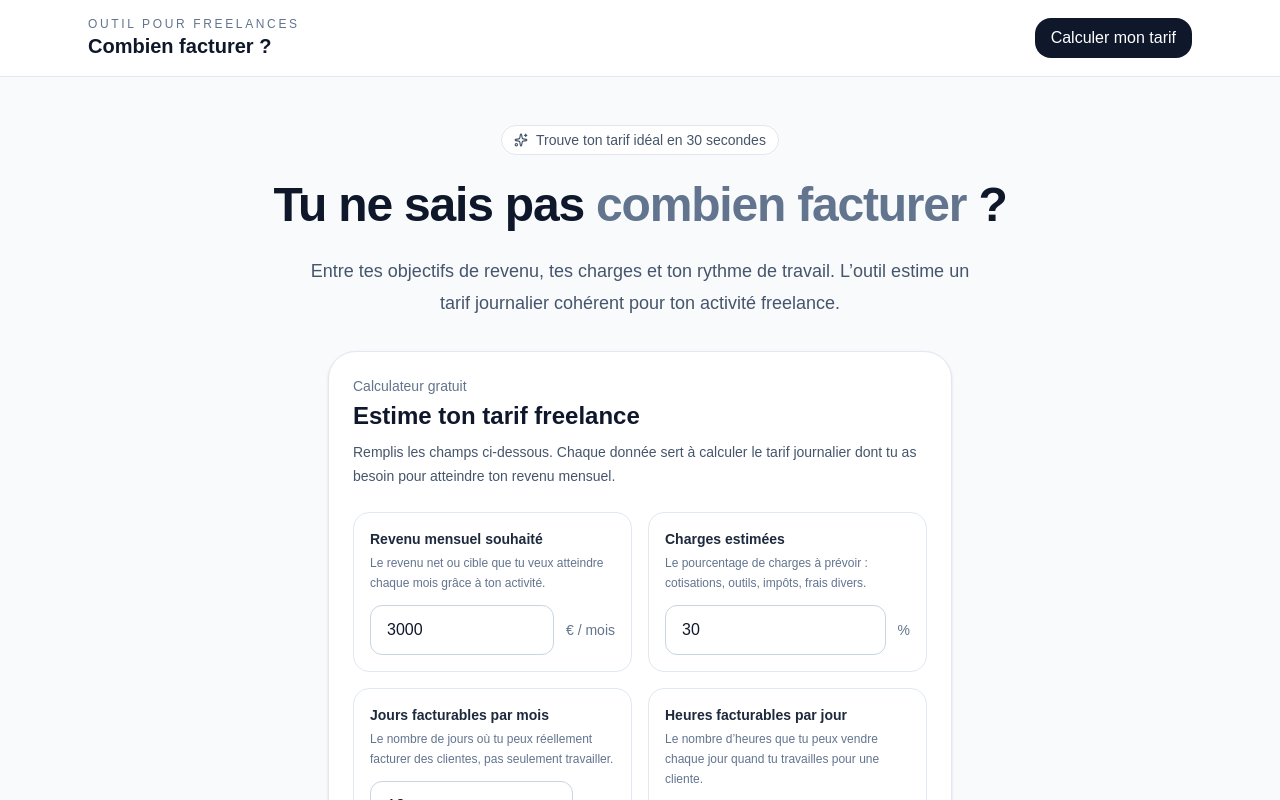
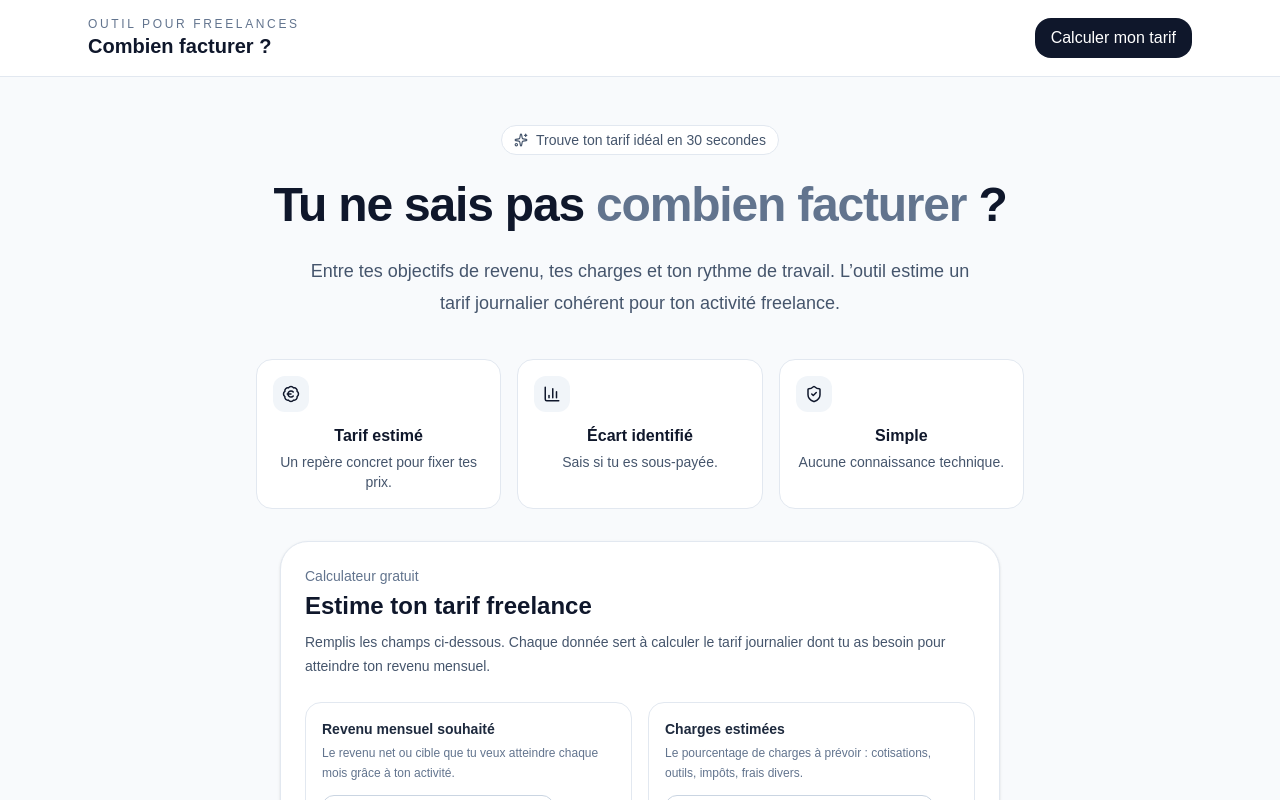
Before and after one commit to Ann-Steph/combien-facturer, a Next.js app: page / in a window 1280 px wide. Shown: the top 800 px of the page. Built offline with nearby package versions, Linux system fonts and the light colour scheme.

Commit message:
mise à jour du calculateur

```diff
--- a/app/page.js
+++ b/app/page.js
@@ -19,7 +19,7 @@ export default function PricingApp() {
       </header>
 
       <main>
-        <section className="max-w-4xl mx-auto px-6 pt-12 pb-8 text-center">
+        <section className="max-w-5xl mx-auto px-6 pt-12 pb-8 text-center">
           <div className="inline-flex items-center gap-2 rounded-full border border-slate-200 bg-white px-3 py-1 text-sm text-slate-600 mb-5">
             <Sparkles size={14} /> Trouve ton tarif idéal en 30 secondes
           </div>
@@ -29,9 +29,15 @@ export default function PricingApp() {
           <p className="mt-5 text-lg text-slate-600 max-w-2xl mx-auto leading-8">
             Entre tes objectifs de revenu, tes charges et ton rythme de travail. L’outil estime un tarif journalier cohérent pour ton activité freelance.
           </p>
+
+          <div className="mt-10 grid gap-4 sm:grid-cols-3 max-w-3xl mx-auto">
+            <FeatureMini icon={<BadgeEuro size={18} />} title="Tarif estimé" text="Un repère concret pour fixer tes prix." />
+            <FeatureMini icon={<BarChart3 size={18} />} title="Écart identifié" text="Sais si tu es sous-payée." />
+            <FeatureMini icon={<ShieldCheck size={18} />} title="Simple" text="Aucune connaissance technique." />
+          </div>
         </section>
 
-        <section id="calculateur" className="max-w-2xl mx-auto px-6 pb-12">
+        <section id="calculateur" className="max-w-3xl mx-auto px-6 pb-12">
           <div className="bg-white rounded-[28px] shadow-sm border border-slate-200 p-4 lg:p-6">
             <PricingCalculator />
           </div>
```
